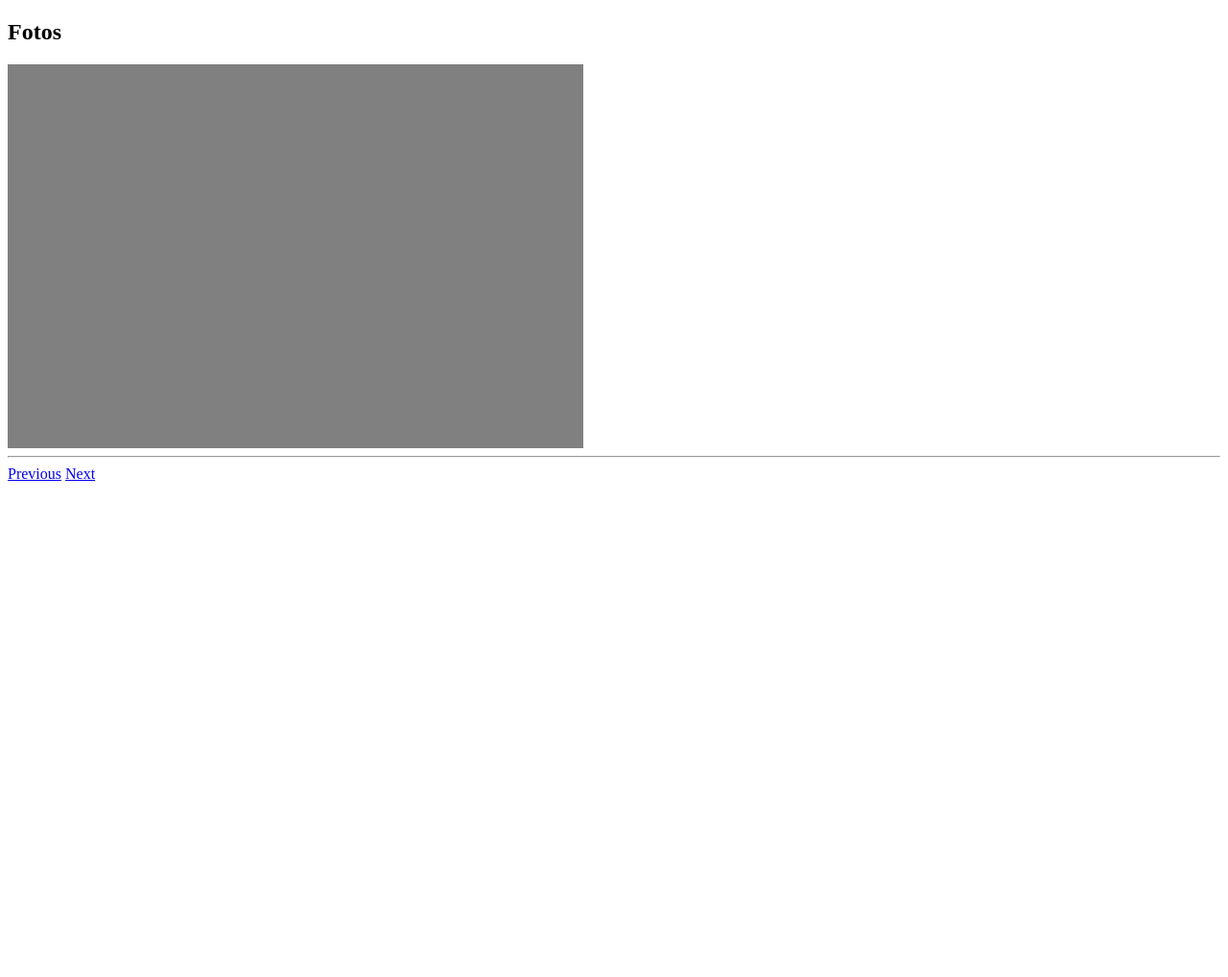
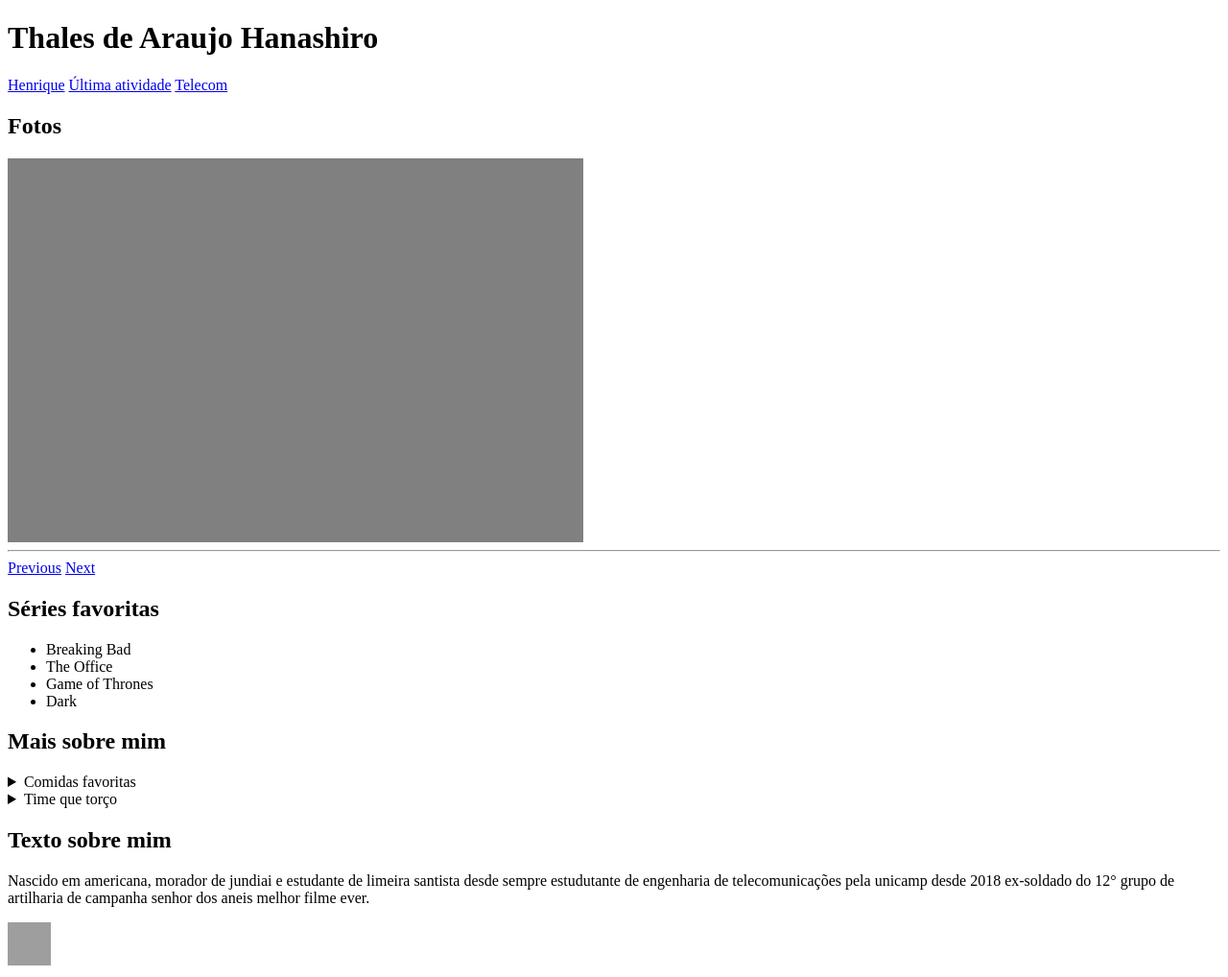
Before and after one commit to thaleshanashiro/tt905, a plain HTML site: page ativ5.html in a window 1280 px wide. Shown: the whole page at 96% size. Before the commit the page ends 800 px from the top, so only its background shows below. Drawn offline with Linux system fonts and the light colour scheme; grey boxes are pictures that could not be loaded.

Commit message:
Update ativ5.html

```diff
--- a/ativ5.html
+++ b/ativ5.html
@@ -7,6 +7,17 @@
     <script src="ativ5.js"></script>
 </head>
 <body>
+
+  <header>
+    <h1> Thales de Araujo Hanashiro </h1>
+      <nav>
+    <a href ="henrique.html">Henrique</a>
+    <a href ="ativ3.htm">Última atividade</a>
+    <a href ="https://www.ft.unicamp.br/pt-br/graduacao/cursos/et">Telecom</a>
+      </nav>
+    </header>
+
+
 <h2> Fotos </h2>
 
 <div class="frame" id="frame2"></div>
@@ -15,5 +26,54 @@
     <a href="javascript:moveNext()">Next</a>
 
 
+
+    <section>
+      <h2> Séries favoritas </h2>
+        <ul>
+       <li> Breaking Bad</li>
+       <li> The Office</li>
+       <li> Game of Thrones</li>
+       <li> Dark</li>
+        </ul>
+        </section>
+
+        <section>
+        <h2> Mais sobre mim </h2>
+        <details><summary> Comidas favoritas </summary>
+        <p> Parmeggiana
+           <img src="https://restaurantefarol.com.br/wp-content/uploads/2015/06/FAROL-file-mignon-a-parmegiana-1024x682.jpg"></img>
+            Hamburger
+            <img src="https://i.pinimg.com/564x/87/82/31/878231c2bb782feb5cb5592e674d39b0.jpg"></img>
+            Brócolis
+            <img src="https://conteudo.imguol.com.br/c/entretenimento/53/2020/05/04/brocolis-1588626077191_v2_450x337.jpg"></img>
+             </p> </details>
+
+        <details><summary> Time que torço </summary>
+        <p> Santos </p>
+        <img src="https://logodownload.org/wp-content/uploads/2017/02/santos-logo-escudo-1.png"></img>
+	<p> paulista de jundiai </p>
+        <img src="https://upload.wikimedia.org/wikipedia/pt/0/06/PaulistaFC.png"></img>
+        </details>
+        </section>
+
+        <section class="full">
+
+        <h2> Texto sobre mim </h2>
+        Nascido em americana, morador de jundiai e estudante de limeira
+	santista desde sempre
+	estudutante de engenharia de telecomunicações pela unicamp desde 2018
+	ex-soldado do 12° grupo de artilharia de campanha
+	senhor dos aneis melhor filme ever.
+
+        </section>
+<p>
+
+        <footer>
+<img src="https://www.ft.unicamp.br/sites/default/files/logotipo/logotipo_cor.jpg"></img>
+        </footer>
+
+
+
+
 </body>
 </html>
```
